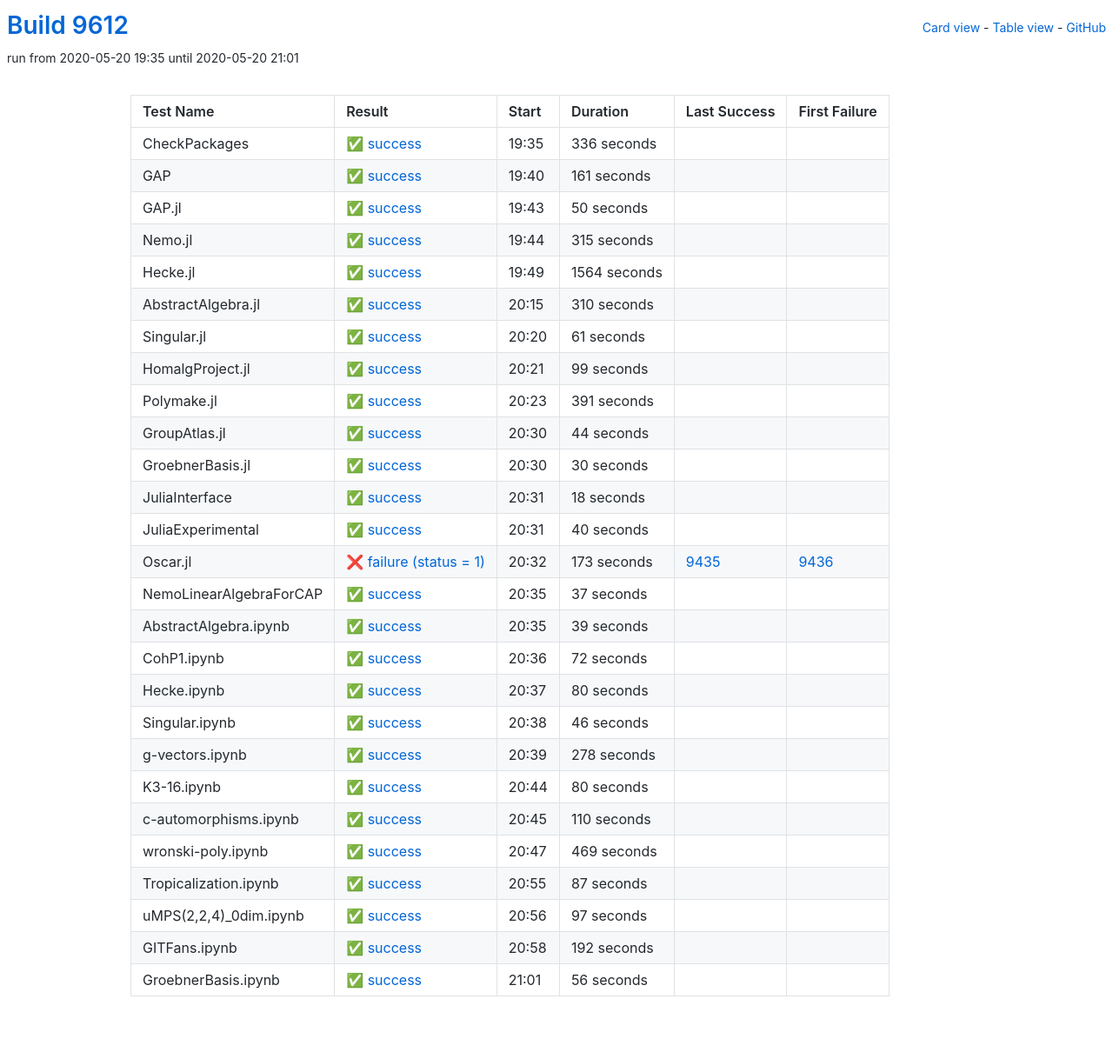
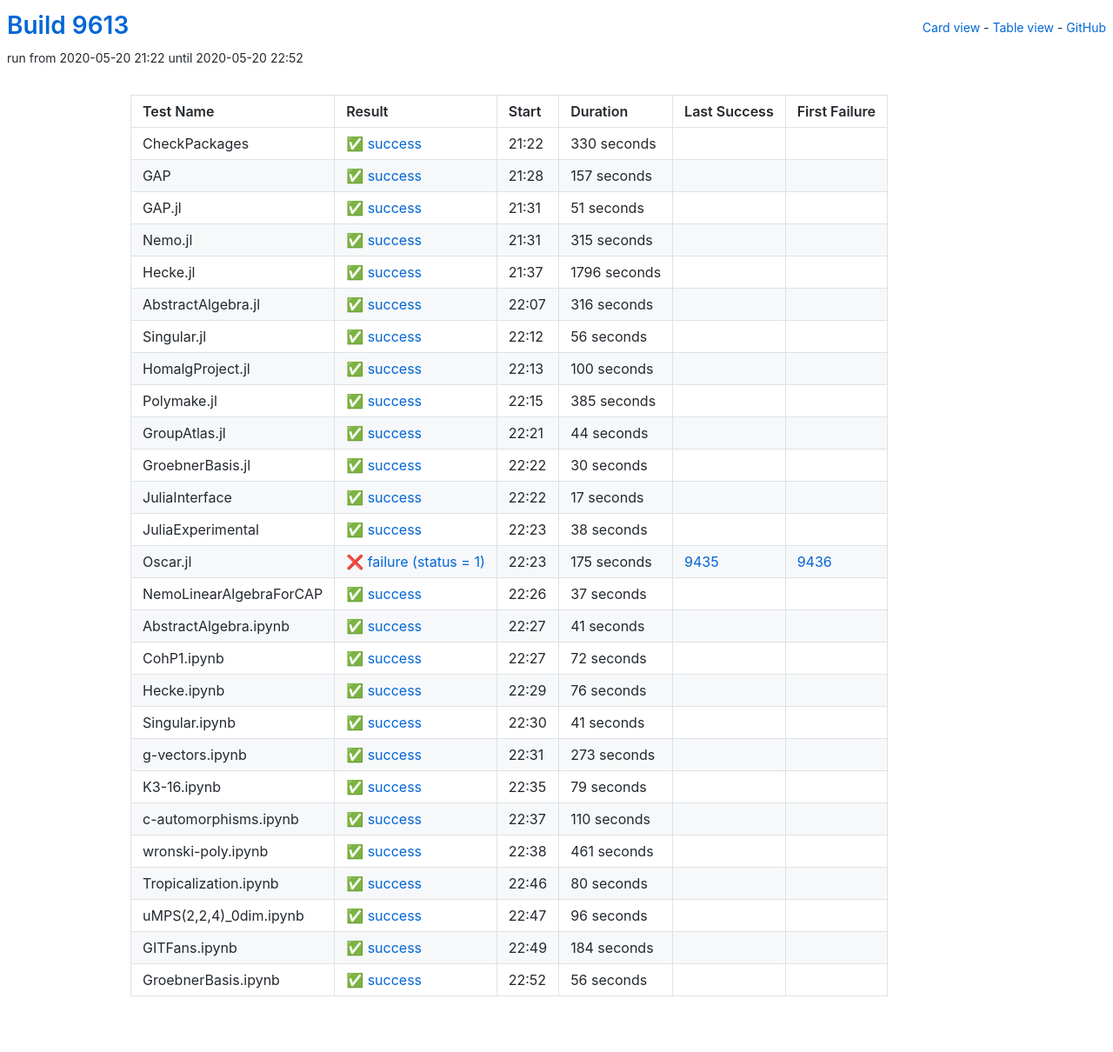
Before and after one commit to oscar-system/oscar-ci-status, a Jekyll site: the page built from table.html, in a window 1280 px wide. Shown: the whole page at 87% size. Built offline with Jekyll 4.4.1, drawn with Linux system fonts in a browser that asks for light colours.

Commit message:
Build 9613

```diff
--- a/_data/ci.yml
+++ b/_data/ci.yml
@@ -1,41 +1,41 @@
-build: 9612
-build_url: https://oscarci.mathematik.uni-kl.de/job/oscar/9612/
+build: 9613
+build_url: https://oscarci.mathematik.uni-kl.de/job/oscar/9613/
 job: oscar
 tests:
-- duration: 336
+- duration: 330
   exitcode: 0
   first_failure: false
   first_failure_url: null
   id: checkpackages
   last_success: false
   last_success_url: null
-  log: https://oscarci.mathematik.uni-kl.de/job/oscar/9612/artifact/logs/build-9612/CheckPackages.log
+  log: https://oscarci.mathematik.uni-kl.de/job/oscar/9613/artifact/logs/build-9613/CheckPackages.log
   name: CheckPackages
-  start: 2020-05-20 19:35
+  start: 2020-05-20 21:22
   status: success
   success: true
-- duration: 161
+- duration: 157
   exitcode: 0
   first_failure: false
   first_failure_url: null
   id: gap
   last_success: false
   last_success_url: null
-  log: https://oscarci.mathematik.uni-kl.de/job/oscar/9612/artifact/logs/build-9612/GAP.log
+  log: https://oscarci.mathematik.uni-kl.de/job/oscar/9613/artifact/logs/build-9613/GAP.log
   name: GAP
-  start: 2020-05-20 19:40
+  start: 2020-05-20 21:28
   status: success
   success: true
-- duration: 50
+- duration: 51
   exitcode: 0
   first_failure: false
   first_failure_url: null
   id: gap-jl
   last_success: false
   last_success_url: null
-  log: https://oscarci.mathematik.uni-kl.de/job/oscar/9612/artifact/logs/build-9612/GAP.jl.log
+  log: https://oscarci.mathematik.uni-kl.de/job/oscar/9613/artifact/logs/build-9613/GAP.jl.log
   name: GAP.jl
-  start: 2020-05-20 19:43
+  start: 2020-05-20 21:31
   status: success
   success: true
 - duration: 315
@@ -45,69 +45,69 @@
   id: nemo-jl
   last_success: false
   last_success_url: null
-  log: https://oscarci.mathematik.uni-kl.de/job/oscar/9612/artifact/logs/build-9612/Nemo.jl.log
+  log: https://oscarci.mathematik.uni-kl.de/job/oscar/9613/artifact/logs/build-9613/Nemo.jl.log
   name: Nemo.jl
-  start: 2020-05-20 19:44
+  start: 2020-05-20 21:31
   status: success
   success: true
-- duration: 1564
+- duration: 1796
   exitcode: 0
   first_failure: false
   first_failure_url: null
   id: hecke-jl
   last_success: false
   last_success_url: null
-  log: https://oscarci.mathematik.uni-kl.de/job/oscar/9612/artifact/logs/build-9612/Hecke.jl.log
+  log: https://oscarci.mathematik.uni-kl.de/job/oscar/9613/artifact/logs/build-9613/Hecke.jl.log
   name: Hecke.jl
-  start: 2020-05-20 19:49
+  start: 2020-05-20 21:37
   status: success
   success: true
-- duration: 310
+- duration: 316
   exitcode: 0
   first_failure: false
   first_failure_url: null
   id: abstractalgebra-jl
   last_success: false
   last_success_url: null
-  log: https://oscarci.mathematik.uni-kl.de/job/oscar/9612/artifact/logs/build-9612/AbstractAlgebra.jl.log
+  log: https://oscarci.mathematik.uni-kl.de/job/oscar/9613/artifact/logs/build-9613/AbstractAlgebra.jl.log
   name: AbstractAlgebra.jl
-  start: 2020-05-20 20:15
+  start: 2020-05-20 22:07
   status: success
   success: true
-- duration: 61
+- duration: 56
   exitcode: 0
   first_failure: false
   first_failure_url: null
   id: singular-jl
   last_success: false
   last_success_url: null
-  log: https://oscarci.mathematik.uni-kl.de/job/oscar/9612/artifact/logs/build-9612/Singular.jl.log
+  log: https://oscarci.mathematik.uni-kl.de/job/oscar/9613/artifact/logs/build-9613/Singular.jl.log
   name: Singular.jl
-  start: 2020-05-20 20:20
+  start: 2020-05-20 22:12
   status: success
   success: true
-- duration: 99
+- duration: 100
   exitcode: 0
   first_failure: false
   first_failure_url: null
   id: homalgproject-jl
   last_success: false
   last_success_url: null
-  log: https://oscarci.mathematik.uni-kl.de/job/oscar/9612/artifact/logs/build-9612/HomalgProject.jl.log
+  log: https://oscarci.mathematik.uni-kl.de/job/oscar/9613/artifact/logs/build-9613/HomalgProject.jl.log
   name: HomalgProject.jl
-  start: 2020-05-20 20:21
+  start: 2020-05-20 22:13
   status: success
   success: true
-- duration: 391
+- duration: 385
   exitcode: 0
   first_failure: false
   first_failure_url: null
   id: polymake-jl
   last_success: false
   last_success_url: null
-  log: https://oscarci.mathematik.uni-kl.de/job/oscar/9612/artifact/logs/build-9612/Polymake.jl.log
+  log: https://oscarci.mathematik.uni-kl.de/job/oscar/9613/artifact/logs/build-9613/Polymake.jl.log
   name: Polymake.jl
-  start: 2020-05-20 20:23
+  start: 2020-05-20 22:15
   status: success
   success: true
 - duration: 44
@@ -117,9 +117,9 @@
   id: groupatlas-jl
   last_success: false
   last_success_url: null
-  log: https://oscarci.mathematik.uni-kl.de/job/oscar/9612/artifact/logs/build-9612/GroupAtlas.jl.log
+  log: https://oscarci.mathematik.uni-kl.de/job/oscar/9613/artifact/logs/build-9613/GroupAtlas.jl.log
   name: GroupAtlas.jl
-  start: 2020-05-20 20:30
+  start: 2020-05-20 22:21
   status: success
   success: true
 - duration: 30
@@ -129,45 +129,45 @@
   id: groebnerbasis-jl
   last_success: false
   last_success_url: null
-  log: https://oscarci.mathematik.uni-kl.de/job/oscar/9612/artifact/logs/build-9612/GroebnerBasis.jl.log
+  log: https://oscarci.mathematik.uni-kl.de/job/oscar/9613/artifact/logs/build-9613/GroebnerBasis.jl.log
   name: GroebnerBasis.jl
-  start: 2020-05-20 20:30
+  start: 2020-05-20 22:22
   status: success
   success: true
-- duration: 18
+- duration: 17
   exitcode: 0
   first_failure: false
   first_failure_url: null
   id: juliainterface
   last_success: false
   last_success_url: null
-  log: https://oscarci.mathematik.uni-kl.de/job/oscar/9612/artifact/logs/build-9612/JuliaInterface.log
+  log: https://oscarci.mathematik.uni-kl.de/job/oscar/9613/artifact/logs/build-9613/JuliaInterface.log
   name: JuliaInterface
-  start: 2020-05-20 20:31
+  start: 2020-05-20 22:22
   status: success
   success: true
-- duration: 40
+- duration: 38
   exitcode: 0
   first_failure: false
   first_failure_url: null
   id: juliaexperimental
   last_success: false
   last_success_url: null
-  log: https://oscarci.mathematik.uni-kl.de/job/oscar/9612/artifact/logs/build-9612/JuliaExperimental.log
+  log: https://oscarci.mathematik.uni-kl.de/job/oscar/9613/artifact/logs/build-9613/JuliaExperimental.log
   name: JuliaExperimental
-  start: 2020-05-20 20:31
+  start: 2020-05-20 22:23
   status: success
   success: true
-- duration: 173
+- duration: 175
   exitcode: 1
   first_failure: 9436
   first_failure_url: https://oscarci.mathematik.uni-kl.de/job/oscar/9436/
   id: oscar-jl
   last_success: 9435
   last_success_url: https://oscarci.mathematik.uni-kl.de/job/oscar/9435/
-  log: https://oscarci.mathematik.uni-kl.de/job/oscar/9612/artifact/logs/build-9612/Oscar.jl.log
+  log: https://oscarci.mathematik.uni-kl.de/job/oscar/9613/artifact/logs/build-9613/Oscar.jl.log
   name: Oscar.jl
-  start: 2020-05-20 20:32
+  start: 2020-05-20 22:23
   status: failure
   success: false
 - duration: 37
@@ -177,21 +177,21 @@
   id: nemolinearalgebraforcap
   last_success: false
   last_success_url: null
-  log: https://oscarci.mathematik.uni-kl.de/job/oscar/9612/artifact/logs/build-9612/NemoLinearAlgebraForCAP.log
+  log: https://oscarci.mathematik.uni-kl.de/job/oscar/9613/artifact/logs/build-9613/NemoLinearAlgebraForCAP.log
   name: NemoLinearAlgebraForCAP
-  start: 2020-05-20 20:35
+  start: 2020-05-20 22:26
   status: success
   success: true
-- duration: 39
+- duration: 41
   exitcode: 0
   first_failure: false
   first_failure_url: null
   id: abstractalgebra-ipynb
   last_success: false
   last_success_url: null
-  log: https://oscarci.mathematik.uni-kl.de/job/oscar/9612/artifact/logs/build-9612/AbstractAlgebra.ipynb.log
+  log: https://oscarci.mathematik.uni-kl.de/job/oscar/9613/artifact/logs/build-9613/AbstractAlgebra.ipynb.log
   name: AbstractAlgebra.ipynb
-  start: 2020-05-20 20:35
+  start: 2020-05-20 22:27
   status: success
   success: true
 - duration: 72
@@ -201,57 +201,57 @@
   id: cohp1-ipynb
   last_success: false
   last_success_url: null
-  log: https://oscarci.mathematik.uni-kl.de/job/oscar/9612/artifact/logs/build-9612/CohP1.ipynb.log
+  log: https://oscarci.mathematik.uni-kl.de/job/oscar/9613/artifact/logs/build-9613/CohP1.ipynb.log
   name: CohP1.ipynb
-  start: 2020-05-20 20:36
+  start: 2020-05-20 22:27
   status: success
   success: true
-- duration: 80
+- duration: 76
   exitcode: 0
   first_failure: false
   first_failure_url: null
   id: hecke-ipynb
   last_success: false
   last_success_url: null
-  log: https://oscarci.mathematik.uni-kl.de/job/oscar/9612/artifact/logs/build-9612/Hecke.ipynb.log
+  log: https://oscarci.mathematik.uni-kl.de/job/oscar/9613/artifact/logs/build-9613/Hecke.ipynb.log
   name: Hecke.ipynb
-  start: 2020-05-20 20:37
+  start: 2020-05-20 22:29
   status: success
   success: true
-- duration: 46
+- duration: 41
   exitcode: 0
   first_failure: false
   first_failure_url: null
   id: singular-ipynb
   last_success: false
   last_success_url: null
-  log: https://oscarci.mathematik.uni-kl.de/job/oscar/9612/artifact/logs/build-9612/Singular.ipynb.log
+  log: https://oscarci.mathematik.uni-kl.de/job/oscar/9613/artifact/logs/build-9613/Singular.ipynb.log
   name: Singular.ipynb
-  start: 2020-05-20 20:38
+  start: 2020-05-20 22:30
   status: success
   success: true
-- duration: 278
+- duration: 273
   exitcode: 0
   first_failure: false
   first_failure_url: null
   id: g-vectors-ipynb
   last_success: false
   last_success_url: null
-  log: https://oscarci.mathematik.uni-kl.de/job/oscar/9612/artifact/logs/build-9612/g-vectors.ipynb.log
+  log: https://oscarci.mathematik.uni-kl.de/job/oscar/9613/artifact/logs/build-9613/g-vectors.ipynb.log
   name: g-vectors.ipynb
-  start: 2020-05-20 20:39
+  start: 2020-05-20 22:31
   status: success
   success: true
-- duration: 80
+- duration: 79
   exitcode: 0
   first_failure: false
   first_failure_url: null
   id: k3-16-ipynb
   last_success: false
   last_success_url: null
-  log: https://oscarci.mathematik.uni-kl.de/job/oscar/9612/artifact/logs/build-9612/K3-16.ipynb.log
+  log: https://oscarci.mathematik.uni-kl.de/job/oscar/9613/artifact/logs/build-9613/K3-16.ipynb.log
   name: K3-16.ipynb
-  start: 2020-05-20 20:44
+  start: 2020-05-20 22:35
   status: success
   success: true
 - duration: 110
@@ -261,57 +261,57 @@
   id: c-automorphisms-ipynb
   last_success: false
   last_success_url: null
-  log: https://oscarci.mathematik.uni-kl.de/job/oscar/9612/artifact/logs/build-9612/c-automorphisms.ipynb.log
+  log: https://oscarci.mathematik.uni-kl.de/job/oscar/9613/artifact/logs/build-9613/c-automorphisms.ipynb.log
   name: c-automorphisms.ipynb
-  start: 2020-05-20 20:45
+  start: 2020-05-20 22:37
   status: success
   success: true
-- duration: 469
+- duration: 461
   exitcode: 0
   first_failure: false
   first_failure_url: null
   id: wronski-poly-ipynb
   last_success: false
   last_success_url: null
-  log: https://oscarci.mathematik.uni-kl.de/job/oscar/9612/artifact/logs/build-9612/wronski-poly.ipynb.log
+  log: https://oscarci.mathematik.uni-kl.de/job/oscar/9613/artifact/logs/build-9613/wronski-poly.ipynb.log
   name: wronski-poly.ipynb
-  start: 2020-05-20 20:47
+  start: 2020-05-20 22:38
   status: success
   success: true
-- duration: 87
+- duration: 80
   exitcode: 0
   first_failure: false
   first_failure_url: null
   id: tropicalization-ipynb
   last_success: false
   last_success_url: null
-  log: https://oscarci.mathematik.uni-kl.de/job/oscar/9612/artifact/logs/build-9612/Tropicalization.ipynb.log
+  log: https://oscarci.mathematik.uni-kl.de/job/oscar/9613/artifact/logs/build-9613/Tropicalization.ipynb.log
   name: Tropicalization.ipynb
-  start: 2020-05-20 20:55
+  start: 2020-05-20 22:46
   status: success
   success: true
-- duration: 97
+- duration: 96
   exitcode: 0
   first_failure: false
   first_failure_url: null
   id: umps-2-2-4-0dim-ipynb
   last_success: false
   last_success_url: null
-  log: https://oscarci.mathematik.uni-kl.de/job/oscar/9612/artifact/logs/build-9612/uMPS-2-2-4-_0dim.ipynb.log
+  log: https://oscarci.mathematik.uni-kl.de/job/oscar/9613/artifact/logs/build-9613/uMPS-2-2-4-_0dim.ipynb.log
   name: uMPS(2,2,4)_0dim.ipynb
-  start: 2020-05-20 20:56
+  start: 2020-05-20 22:47
   status: success
   success: true
-- duration: 192
+- duration: 184
   exitcode: 0
   first_failure: false
   first_failure_url: null
   id: gitfans-ipynb
   last_success: false
   last_success_url: null
-  log: https://oscarci.mathematik.uni-kl.de/job/oscar/9612/artifact/logs/build-9612/GITFans.ipynb.log
+  log: https://oscarci.mathematik.uni-kl.de/job/oscar/9613/artifact/logs/build-9613/GITFans.ipynb.log
   name: GITFans.ipynb
-  start: 2020-05-20 20:58
+  start: 2020-05-20 22:49
   status: success
   success: true
 - duration: 56
@@ -321,8 +321,8 @@
   id: groebnerbasis-ipynb
   last_success: false
   last_success_url: null
-  log: https://oscarci.mathematik.uni-kl.de/job/oscar/9612/artifact/logs/build-9612/GroebnerBasis.ipynb.log
+  log: https://oscarci.mathematik.uni-kl.de/job/oscar/9613/artifact/logs/build-9613/GroebnerBasis.ipynb.log
   name: GroebnerBasis.ipynb
-  start: 2020-05-20 21:01
+  start: 2020-05-20 22:52
   status: success
   success: true
```
Also changed, not shown: README.md.
